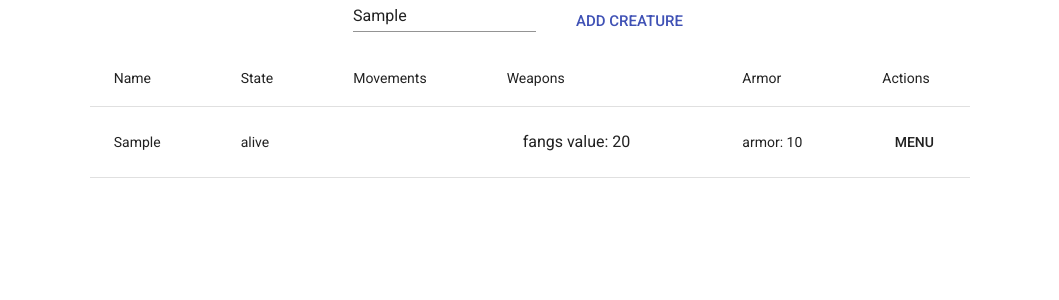
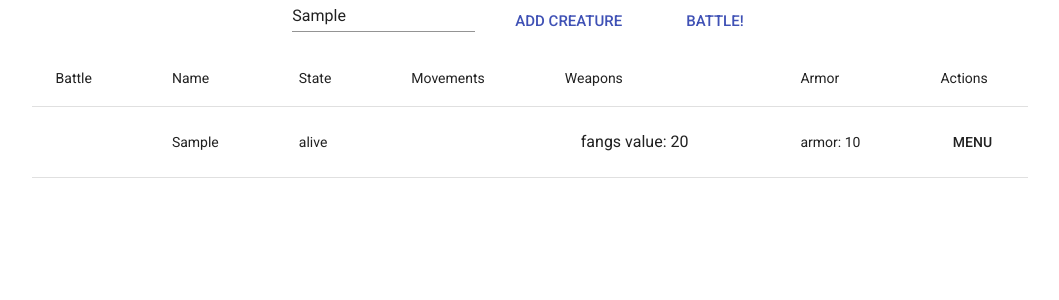
Before and after one commit to Graisvendir/patterns_lab2, a React app: page / in a window 1280 px wide. Both pictures are taken after typing "Sample" into the empty fields and a click on the button "ADD CREATURE". Shown: the top 300 px of the page, without its empty margins (110-1169 px from the left). Built offline with nearby package versions, Linux system fonts and the light colour scheme.

Commit message:
some shit

```diff
--- a/src/react/AppWrapper.tsx
+++ b/src/react/AppWrapper.tsx
@@ -6,11 +6,6 @@ import TableCreatures from "./TableCreatures";
 import Monster from "../creatures/monster";
 import {Composite} from "../interfaces/composite";
 
-const styles = () => ({
-    input: {
-        width: '40%'
-    }
-});
 
 class AppWrapper extends React.Component<{}, {creatures: Composite}> {
 
@@ -53,9 +48,18 @@ class AppWrapper extends React.Component<{}, {creatures: Composite}> {
                             Add Creature
                         </Button>
                     </Grid>
+                    <Grid item>
+                        <Button
+                            color="primary"
+                            size="large"
+                            onClick={this.handleClickAddCreature}
+                        >
+                            BATTLE!
+                        </Button>
+                    </Grid>
                 </Grid>
                 <Grid item xs={12}>
-                    <TableCreatures creaturesComposite={this.state.creatures}></TableCreatures>
+                    <TableCreatures creaturesComposite={this.state.creatures}/>
                 </Grid>
             </Grid>
         );
--- a/src/react/BattleDialog.tsx
+++ b/src/react/BattleDialog.tsx
@@ -1,6 +1,5 @@
 import * as React from 'react';
 import Button from '@material-ui/core/Button';
-import TextField from '@material-ui/core/TextField';
 import Dialog from '@material-ui/core/Dialog';
 import DialogActions from '@material-ui/core/DialogActions';
 import DialogContent from '@material-ui/core/DialogContent';
--- a/src/react/TableCreatures.tsx
+++ b/src/react/TableCreatures.tsx
@@ -13,8 +13,6 @@ import TableCell from "@material-ui/core/TableCell/TableCell";
 import TableBody from "@material-ui/core/TableBody/TableBody";
 import { withStyles, Theme, IconButton, Menu, MenuItem } from "@material-ui/core";
 import List from "@material-ui/core/List/List";
-import ListItem from "@material-ui/core/ListItem/ListItem";
-import ListItemText from "@material-ui/core/ListItemText/ListItemText";
 import Typography from "@material-ui/core/Typography/Typography";
 import renderMapProperties from "./renderMapProperties"
 
@@ -30,13 +28,14 @@ interface State {
 }
 
 const columns = [
+    'Battle',
     'Name',
     'State',
     'Movements',
     'Weapons',
     'Armor',
     'Actions'
-]
+];
 
 class TableCreatures extends React.Component<Props, State> {
 
@@ -67,12 +66,11 @@ class TableCreatures extends React.Component<Props, State> {
 
     renderList() {
         let listCreatures : Creature[] = this.state.creaturesComposite.getCreatures;
-        let rendList = listCreatures.map(
+        return listCreatures.map(
             (key, index) => {
                 return this.renderOneCreature(key, index);
             }
         );
-        return rendList;
     }
 
     renderOneCreature(_creature: Creature, _index: number) {
@@ -83,6 +81,9 @@ class TableCreatures extends React.Component<Props, State> {
         const { menuState } = this.state;
         return (
             <TableRow key={_index}>
+                <TableCell>
+
+                </TableCell>
                 <TableCell>
                     <Typography component="p">{name}</Typography>
                 </TableCell>
--- a/src/react/renderMapProperties.tsx
+++ b/src/react/renderMapProperties.tsx
@@ -10,7 +10,7 @@ export default function renderMapProperties(_map: Map<string, Property>) {
         arrayOfValues.push(element);
     });
 
-    let list = arrayOfValues.map(
+    return arrayOfValues.map(
         (key, index) => {
             if (key)
                 return (
@@ -22,5 +22,4 @@ export default function renderMapProperties(_map: Map<string, Property>) {
                 return ;
         }
     );
-    return list;
 }
--- a/webpack.config.js
+++ b/webpack.config.js
@@ -45,4 +45,4 @@ module.exports = {
         open: true,
         inline: false
     }
-}
+};
```
